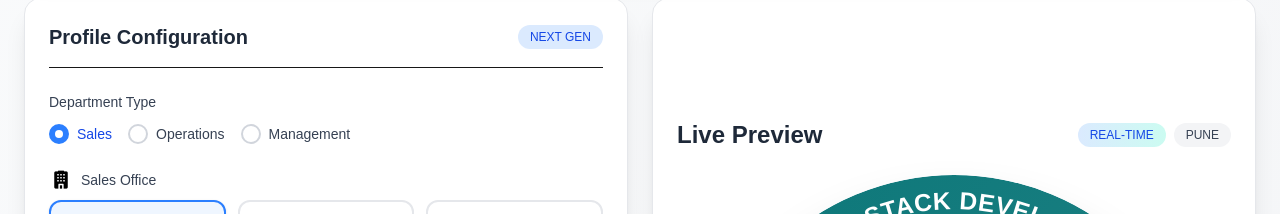
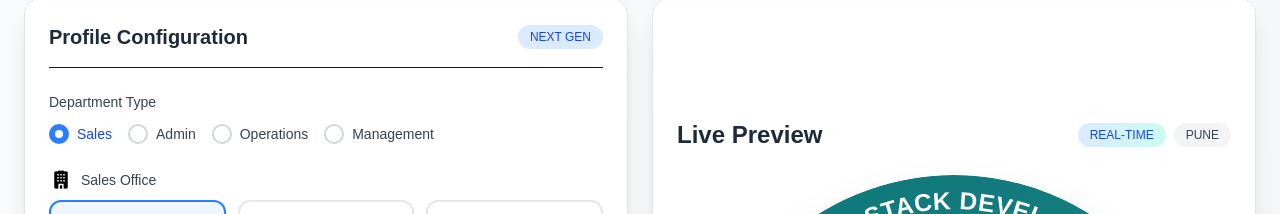
Before and after one commit to nextgenbiz/dp-generator, a Next.js app: page / in a window 1280 px wide. Shown: the part 156-370 px from the top of the page. Built offline with nearby package versions, Linux system fonts and the light colour scheme.

Commit message:
added admin department

```diff
--- a/src/app/page.js
+++ b/src/app/page.js
@@ -85,6 +85,33 @@ const BRANCH_CONFIG = {
     name: "Ahmedabad Branch - Sales",
     address: "Next Gen Development Hub, Ahmedabad",
     department: "Sales",
+  },
+
+  "Admin-pune": {
+    bg: "#F2EEFA",
+    ring: "#4B2E83",
+    gradient: "linear-gradient(135deg, #4B2E83 0%, #36205E 100%)",
+    name: "Pune Branch - Admin",
+    address: "Next Gen Tech Park, Pune",
+    department: "Admin",
+  },
+
+  "Admin-chennai": {
+    bg: "#F2EEFA",
+    ring: "#4B2E83",
+    gradient: "linear-gradient(135deg, #2F3E46 0%, #1F2A30 100%)",
+    name: "Chennai Branch - Admin",
+    address: "Next Gen Innovation Center, Chennai",
+    department: "Admin",
+  },
+
+  "Admin-ahmedabad": {
+    bg: "#F2EEFA",
+    ring: "#4B2E83",
+    gradient: "linear-gradient(135deg, #5A4E7C 0%, #40375E 100%)",
+    name: "Ahmedabad Branch - Admin",
+    address: "Next Gen Development Hub, Ahmedabad",
+    department: "Admin",
   },
 
   // Operations Department (Black theme variants)
@@ -479,6 +506,40 @@ export default function NextGenProfileGenerator() {
                       </div>
                     </label>
 
+                    {/* Admin Option */}
+                    <label className="flex items-center space-x-2 cursor-pointer group">
+                      <div className="relative">
+                        <input
+                          type="radio"
+                          name="department"
+                          checked={department === "Admin"}
+                          onChange={() => {
+                            setDepartment("Admin");
+                            setBranch("pune");
+                          }}
+                          className="sr-only"
+                        />
+                        <div
+                          className={`w-5 h-5 rounded-full border-2 flex items-center justify-center transition-all
+        ${
+          department === "Admin"
+            ? "border-purple-600 bg-purple-600"
+            : "border-gray-300 group-hover:border-purple-400"
+        }`}
+                        >
+                          {department === "Admin" && (
+                            <div className="w-2 h-2 rounded-full bg-white"></div>
+                          )}
+                        </div>
+                      </div>
+                      <span
+                        className={`text-sm font-medium transition-colors
+      ${department === "Admin" ? "text-purple-700" : "text-gray-700"}`}
+                      >
+                        Admin
+                      </span>
+                    </label>
+
                     {/* Operations Option */}
                     <label className="flex items-center space-x-2 cursor-pointer group">
                       <div className="relative">
@@ -496,7 +557,7 @@ export default function NextGenProfileGenerator() {
                           className={`w-5 h-5 rounded-full border-2 flex items-center justify-center transition-all
             ${
               department === "operations"
-                ? "border-black bg-black"
+                ? "border-[#163832] bg-[#163832]"
                 : "border-gray-300 group-hover:border-gray-700"
             }`}
                         >
@@ -565,7 +626,9 @@ export default function NextGenProfileGenerator() {
                       ? "Sales Office"
                       : department === "operations"
                         ? "Operations Office"
-                        : "Management Office"}
+                        : department === "Admin"
+                          ? "Admin Office"
+                          : "Management Office"}
                   </label>
 
                   {department === "Sales" && (
@@ -597,6 +660,43 @@ export default function NextGenProfileGenerator() {
                               </span>
                               <span className="text-xs text-gray-600 mt-1">
                                 Sales
+                              </span>
+                            </div>
+                          </button>
+                        );
+                      })}
+                    </div>
+                  )}
+
+                  {department === "Admin" && (
+                    <div className="grid grid-cols-3 gap-3">
+                      {["pune", "chennai", "ahmedabad"].map((branchKey) => {
+                        const config = BRANCH_CONFIG[`Admin-${branchKey}`];
+                        return (
+                          <button
+                            key={branchKey}
+                            onClick={() => setBranch(branchKey)}
+                            className={`p-4 rounded-xl border-2 transition-all duration-300 ${
+                              branch === branchKey
+                                ? "border-purple-500 bg-purple-50 shadow-sm"
+                                : "border-gray-200 hover:border-purple-300 hover:shadow"
+                            }`}
+                          >
+                            <div className="flex flex-col items-center">
+                              <div
+                                className="w-10 h-10 rounded-full mb-2 flex items-center justify-center"
+                                style={{ backgroundColor: config.ring }}
+                              >
+                                <span className="text-white text-xs font-bold">
+                                  {branchKey.charAt(0).toUpperCase()}
+                                </span>
+                              </div>
+                              <span className="text-sm font-semibold text-gray-800">
+                                {branchKey.charAt(0).toUpperCase() +
+                                  branchKey.slice(1)}
+                              </span>
+                              <span className="text-xs text-gray-600 mt-1">
+                                Admin
                               </span>
                             </div>
                           </button>
@@ -1342,8 +1442,10 @@ export default function NextGenProfileGenerator() {
                           {department === "Sales"
                             ? "Blue Theme"
                             : department === "operations"
-                              ? "Black Theme"
-                              : "Gray Theme"}
+                              ? "Green Theme"
+                              : department === "Admin"
+                                ? "Purple Theme"
+                                : "Gray Theme"}
                         </p>
                       </div>
                     </div>
```
